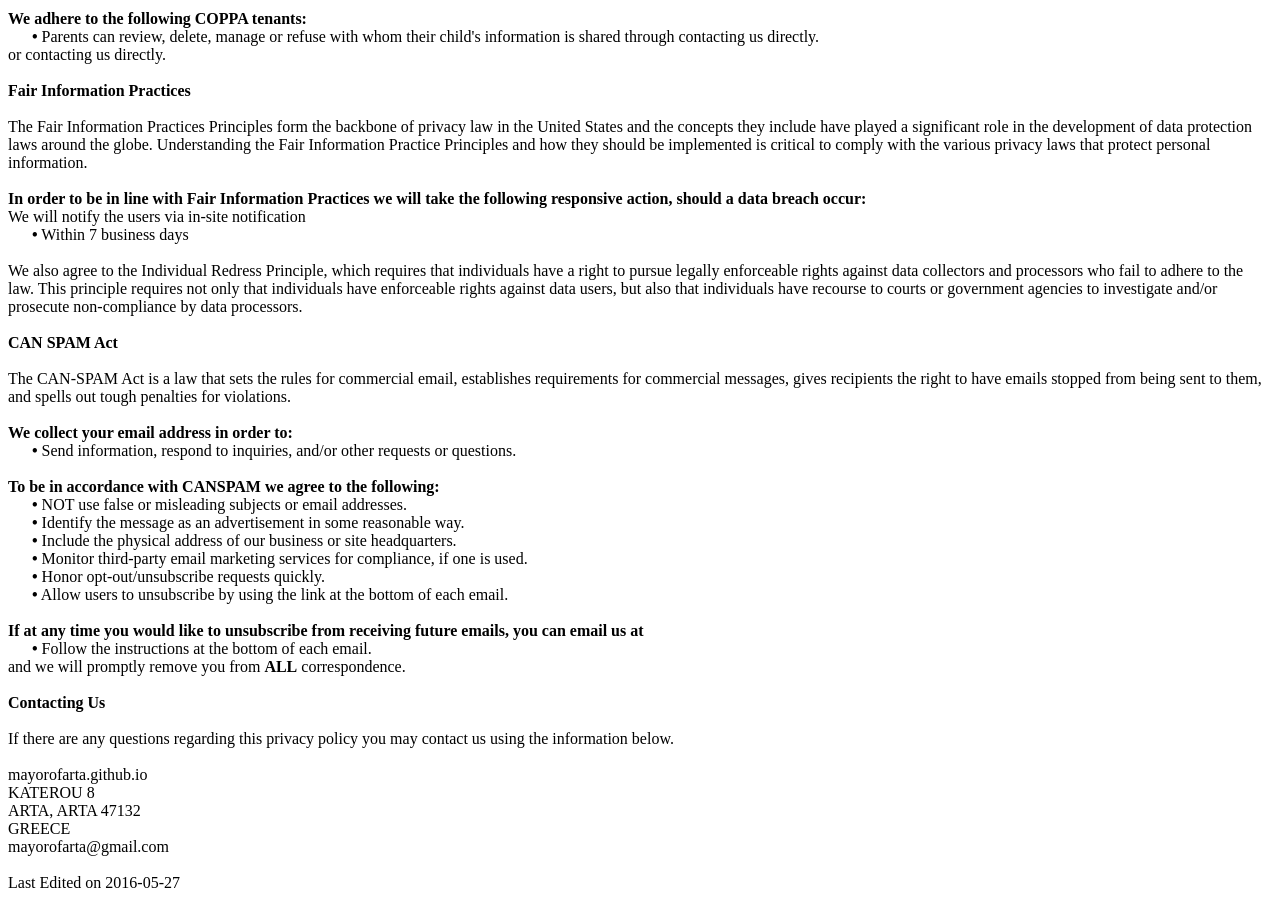
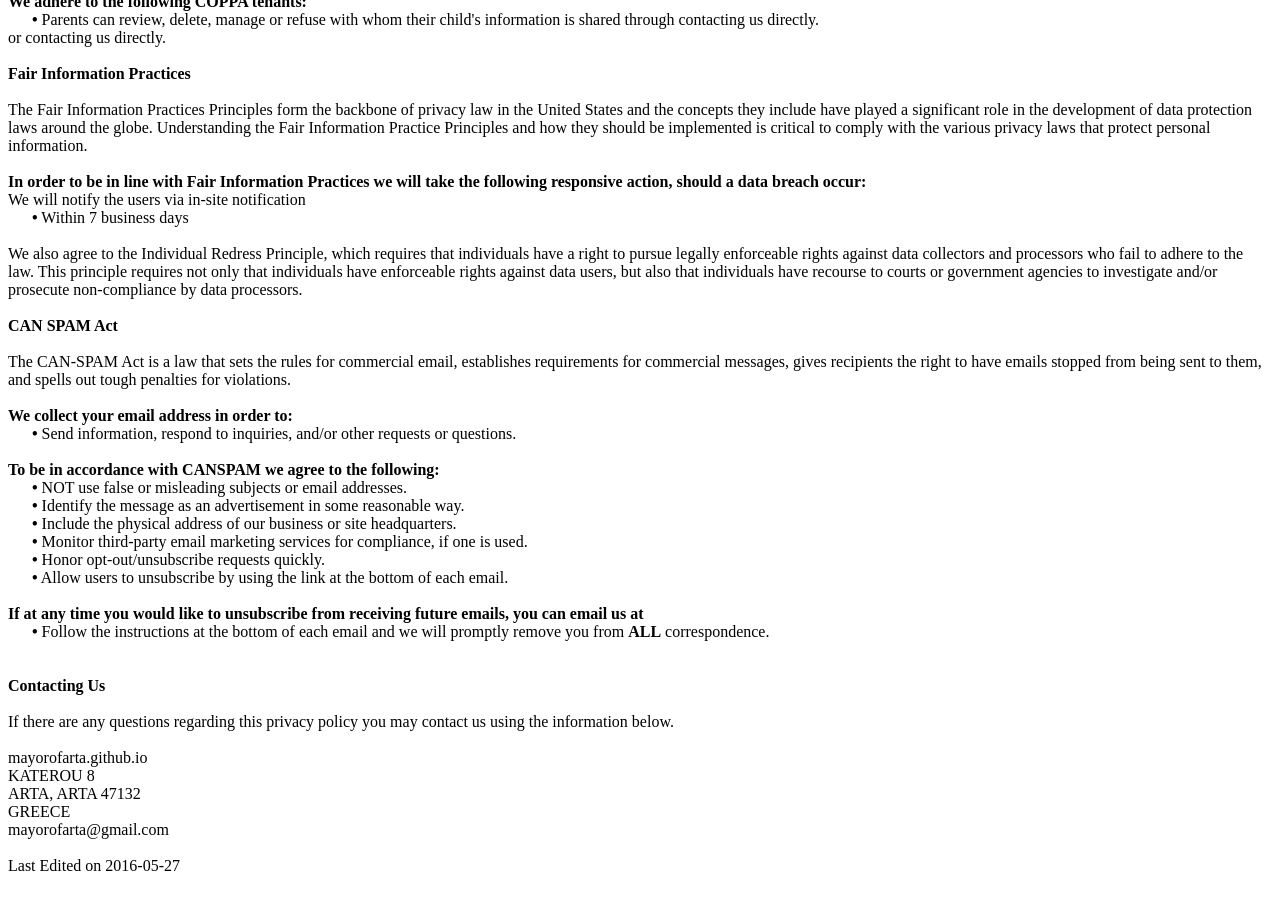
Before and after one commit to mayorofarta/mayorofarta.github.io, a Jekyll site: the page policy/index.html, which Jekyll copies as it is, in a window 1280 px wide and 900 px high, scrolled down 1227 px. Built offline with Jekyll 4.4.1, drawn with Linux system fonts in a browser that asks for light colours.

Commit message:
Update index.html

```diff
--- a/policy/index.html
+++ b/policy/index.html
@@ -55,7 +55,7 @@
 <div class='grayText'><strong>What personal information do we collect from the people that visit our blog, website or app?</strong></div><br /><div class='innerText'>We do not collect information from visitors of our site.</div><br>
 <div class='innerText'>&nbsp;&nbsp;&nbsp;&nbsp;&nbsp;<strong>&bull;</strong> We only provide articles and information. We never ask for personal or private information like names, email addresses, or credit card numbers.</div><span id='coUs'></span><br>
 <div class='grayText'><strong>Do we use 'cookies'?</strong></div><br /><div class='innerText'>We do not use cookies for tracking purposes </div><div class='innerText'><br>You can choose to have your computer warn you each time a cookie is being sent, or you can choose to turn off all cookies. You do this through your browser (like Internet Explorer) settings. Each browser is a little different, so look at your browser's Help menu to learn the correct way to modify your cookies.<br></div><br>
-<div class='innerText'>If you disable cookies off, some features will be disabled that make your site experience more efficient and some of our services will not function properly.</div><br><div class='innerText'>However, you can still place orders .</div><br><span id='trDi'></span><br>
+<div class='innerText'>If you disable cookies off, some features will be disabled that make your site experience more efficient and some of our services will not function properly.</div><br><div class='innerText'>However, you can still place orders .</div><br>
 <div class='grayText'><strong>Third-party disclosure</strong></div><br /><div class='innerText'>We do not sell, trade, or otherwise transfer to outside parties your personally identifiable information.</div><span id='trLi'></span><br>
 <div class='grayText'><strong>Third-party links</strong></div><br /><div class='innerText'>We do not include or offer third-party products or services on our website.</div><span id='gooAd'></span><br><div class='blueText'><strong>Google</strong></div><br /><div class='innerText'>Google's advertising requirements can be summed up by Google's Advertising Principles. They are put in place to provide a positive experience for users. https://support.google.com/adwordspolicy/answer/1316548?hl=en <br><br></div>
 <div class='innerText'>We have not enabled Google AdSense on our site but we may do so in the future.</div><span id='calOppa'></span><br>
@@ -79,5 +79,5 @@
 <div class='innerText'><strong>We collect your email address in order to:</strong></div><div class='innerText'>&nbsp;&nbsp;&nbsp;&nbsp;&nbsp; <strong>&bull;</strong> Send information, respond to inquiries, and/or other requests or questions.</div><div class='innerText'><br><strong>To be in accordance with CANSPAM we agree to the following:</strong></div><div class='innerText'>&nbsp;&nbsp;&nbsp;&nbsp;&nbsp; <strong>&bull;</strong> NOT use false or misleading subjects or email addresses.</div>
 <div class='innerText'>&nbsp;&nbsp;&nbsp;&nbsp;&nbsp; <strong>&bull;</strong> Identify the message as an advertisement in some reasonable way.</div><div class='innerText'>&nbsp;&nbsp;&nbsp;&nbsp;&nbsp; <strong>&bull;</strong> Include the physical address of our business or site headquarters.</div><div class='innerText'>&nbsp;&nbsp;&nbsp;&nbsp;&nbsp; <strong>&bull;</strong> Monitor third-party email marketing services for compliance, if one is used.</div>
 <div class='innerText'>&nbsp;&nbsp;&nbsp;&nbsp;&nbsp; <strong>&bull;</strong> Honor opt-out/unsubscribe requests quickly.</div><div class='innerText'>&nbsp;&nbsp;&nbsp;&nbsp;&nbsp; <strong>&bull;</strong> Allow users to unsubscribe by using the link at the bottom of each email.</div><div class='innerText'><strong><br>If at any time you would like to unsubscribe from receiving future emails, you can email us at</strong></div>
-<div class='innerText'>&nbsp;&nbsp;&nbsp;&nbsp;&nbsp; <strong>&bull;</strong> Follow the instructions at the bottom of each email.</div> and we will promptly remove you from <strong>ALL</strong> correspondence.</div><br><span id='ourCon'></span><br><div class='blueText'><strong>Contacting Us</strong></div><br />
+<div class='innerText'>&nbsp;&nbsp;&nbsp;&nbsp;&nbsp; <strong>&bull;</strong> Follow the instructions at the bottom of each email and we will promptly remove you from <strong>ALL</strong> correspondence.</div><br><span id='ourCon'></span><br><div class='blueText'><strong>Contacting Us</strong></div><br />
 <div class='innerText'>If there are any questions regarding this privacy policy you may contact us using the information below.<br><br></div><div class='innerText'>mayorofarta.github.io</div><div class='innerText'>KATEROU 8</div>ARTA, ARTA 47132 <div class='innerText'>GREECE</div><div class='innerText'>mayorofarta@gmail.com</div><div class='innerText'><br>Last Edited on 2016-05-27</div></div>
```
